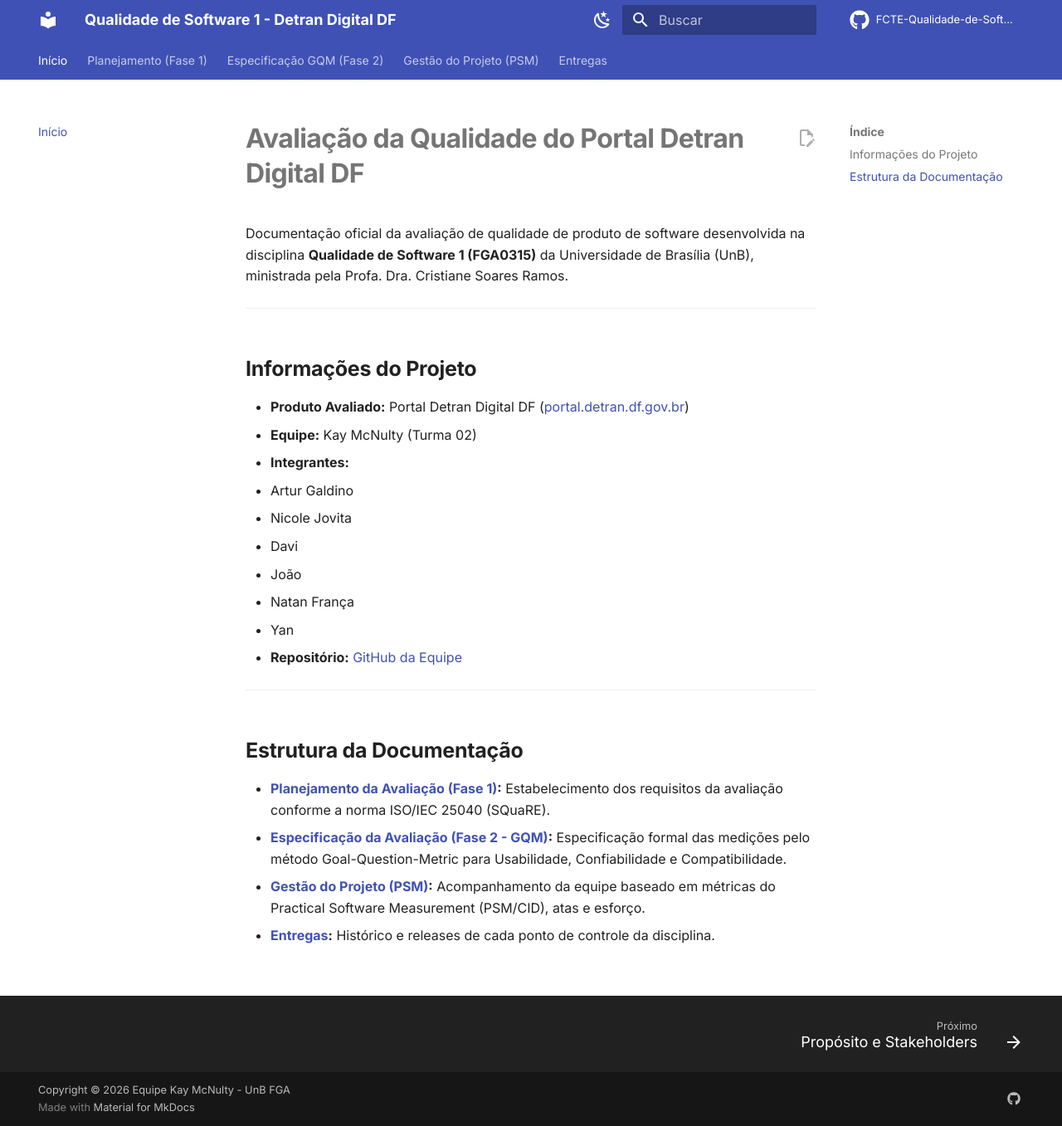
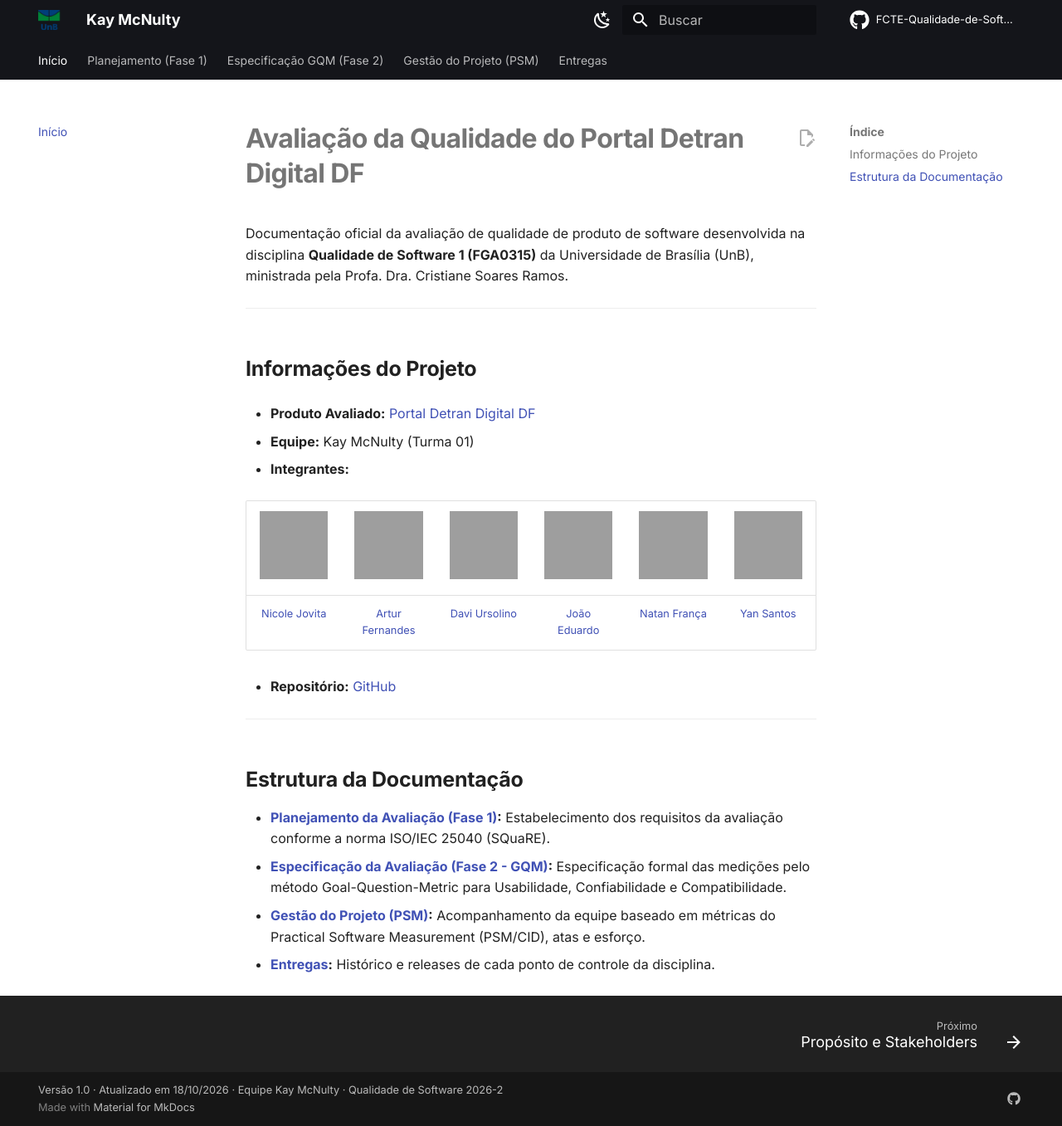
Before and after one commit to FCTE-Qualidade-de-Software-1/2026-2_T02_KAY_MCNULTY, an MkDocs documentation site: the page built from docs/index.md, in a window 1280 px wide and 1357 px high. Shown: the whole window at 83% size. Built offline with MkDocs 1.6.1 and Material for MkDocs 9.7.7, drawn with Linux system fonts in a browser that asks for light colours; comment, search, counter and statistics services are not loaded; grey boxes are pictures that could not be loaded.

Commit message:
Atualizar o Visual do Repositório.

```diff
--- a/docs/index.md
+++ b/docs/index.md
@@ -6,16 +6,17 @@ Documentação oficial da avaliação de qualidade de produto de software desenv
 
 ## Informações do Projeto
 
-* **Produto Avaliado:** Portal Detran Digital DF ([portal.detran.df.gov.br](https://portal.detran.df.gov.br/#/home))
-* **Equipe:** Kay McNulty (Turma 02)
+* **Produto Avaliado:** [Portal Detran Digital DF](https://portal.detran.df.gov.br/#/home)
+
+* **Equipe:** Kay McNulty (Turma 01)
+
 * **Integrantes:**
-  * Artur Galdino
-  * Nicole Jovita
-  * Davi
-  * João
-  * Natan França
-  * Yan
-* **Repositório:** [GitHub da Equipe](https://github.com/FCTE-Qualidade-de-Software-1/2026-2_T02_KAY_MCNULTY)
+
+| [<img src="https://avatars.githubusercontent.com/u/188686795?v=4" class="rounded-image">]() | [<img src="https://avatars.githubusercontent.com/u/187340217?v=4" class="rounded-image">]() | [<img src="https://avatars.githubusercontent.com/u/187406144?v=4" class="rounded-image">]()  | [<img src="https://avatars.githubusercontent.com/u/78875892?v=4" class="rounded-image">]()| [<img src="https://avatars.githubusercontent.com/u/93289005?v=4" class="rounded-image">]() |[<img src="https://avatars.githubusercontent.com/u/159590199?v=4" class="rounded-image">]() |
+|:------------------------------------------------------------------------------:|:-------------------------------------------------------------------------------:|:-------------------------------------------------------------------------------:|:-------------------------------------------------------------------------------:|:-------------------------------------------------------------------------------:|:-------------------------------------------------------------------------------:|
+| [Nicole Jovita](https://github.com/nicolejovita) | [Artur Fernandes](https://github.com/ArturFGaldino) | [Davi Ursolino](https://github.com/DaviUrsulino) | [João Eduardo](https://github.com/JoaoEduardoP) | [Natan França](https://github.com/Natan8643) | [Yan Santos](https://github.com/yanrdgs-dev) |
+
+* **Repositório:** [GitHub](https://github.com/FCTE-Qualidade-de-Software-1/2026-2_T02_KAY_MCNULTY)
 
 ---
 
--- a/mkdocs.yml
+++ b/mkdocs.yml
@@ -1,5 +1,5 @@
-site_name: Qualidade de Software 1 - Detran Digital DF
-site_description: Avaliação da Qualidade do Portal Detran Digital DF - Equipe Kay McNulty
+site_name: Kay McNulty
+site_description: Documentação do projeto da equipe Kay McNulty, Qualidade de Software 2026-2 (T02), UnB/FCTE.
 site_author: Equipe Kay McNulty
 site_url: https://fcte-qualidade-de-software-1.github.io/2026-2_T02_KAY_MCNULTY/
 
@@ -7,23 +7,25 @@ repo_url: https://github.com/FCTE-Qualidade-de-Software-1/2026-2_T02_KAY_MCNULTY
 repo_name: FCTE-Qualidade-de-Software-1/2026-2_T02_KAY_MCNULTY
 edit_uri: edit/main/docs/
 
-copyright: Copyright &copy; 2026 Equipe Kay McNulty - UnB FGA
+copyright: Versão 1.0 · Atualizado em 18/10/2026 · Equipe Kay McNulty · Qualidade de Software 2026-2
 
 theme:
   name: material
   language: pt-BR
+  favicon: img/Icon.png
+  logo: img/Icon.png
   palette:
     - media: "(prefers-color-scheme: light)"
       scheme: default
-      primary: indigo
-      accent: indigo
+      primary: black
+      accent: black
       toggle:
         icon: material/weather-night
         name: Ativar modo escuro
     - media: "(prefers-color-scheme: dark)"
       scheme: slate
-      primary: indigo
-      accent: indigo
+      primary: black
+      accent: black
       toggle:
         icon: material/weather-sunny
         name: Ativar modo claro
@@ -70,6 +72,10 @@ nav:
 plugins:
   - search:
       lang: pt
+  - git-revision-date-localized:
+      type: date
+      locale: pt
+      enable_creation_date: true
 
 markdown_extensions:
   - abbr
--- a/requirements.txt
+++ b/requirements.txt
@@ -1,2 +1,3 @@
 mkdocs-material>=9.5
 mkdocs<2
+mkdocs-git-revision-date-localized-plugin
```
Also changed, not shown: README.md (+112 -1 lines), docs/img/Icon.png (added), 1 other file.
